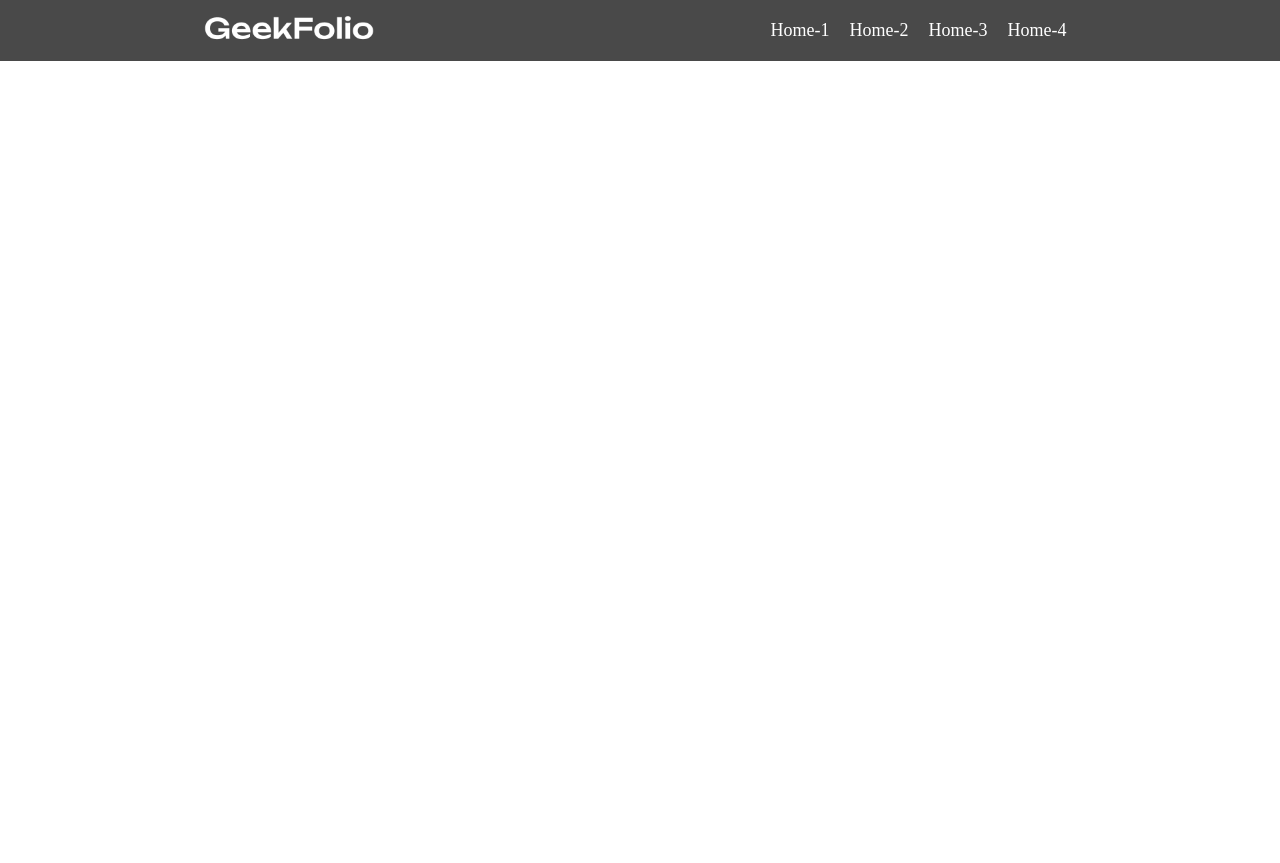
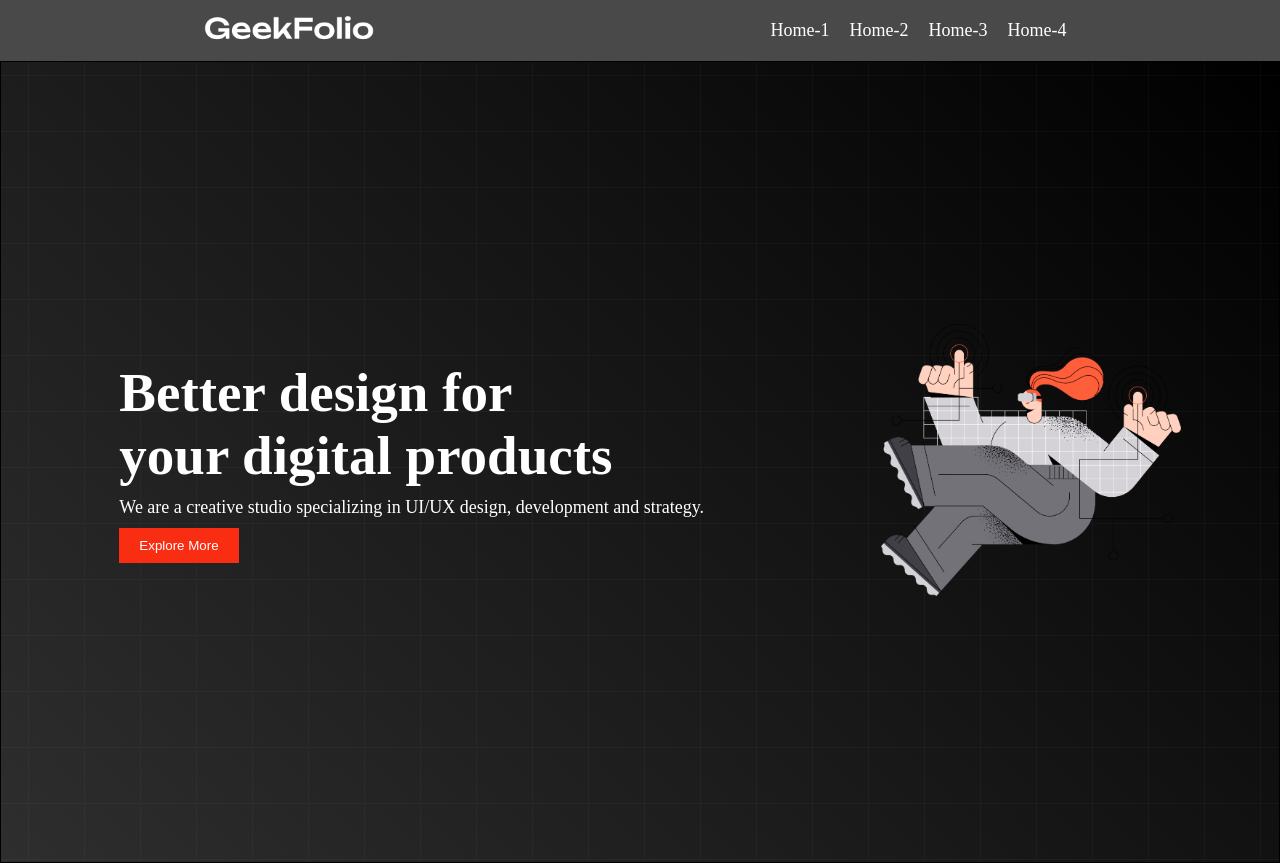
Before and after one commit to rabeya20/test-repo, a plain HTML site: page index.html in a window 1280 px wide. Before the commit the page ends 800 px from the top, so only its background shows below. Drawn offline with Linux system fonts and the light colour scheme.

Commit message:
added 1st section

```diff
--- a/index.html
+++ b/index.html
@@ -28,6 +28,17 @@
     </header>
 
     <main>
+        <section>
+            <div class="banner">
+                <div class="banner-text">
+                    <h1 class="banner-title">Better design for<br>
+                        your digital products</h1>
+                    <p class="banner-description">We are a creative studio specializing in UI/UX design, development and strategy.</p>
+                    <button class="btn">Explore More</button>
+                </div>
+                <div class="banner-img" ><img class="img" src="images/banner.png" alt=""></div>
+            </div>
+        </section>
 
     </main>
     <footer>
--- a/style.css
+++ b/style.css
@@ -25,3 +25,37 @@
     display: flex;
 
 }
+/* main related styles */
+
+.banner {
+    display: flex;
+    justify-content: space-around;
+    align-items: center;
+   height: 100vh;
+    border: 1px solid black;
+    background-image: url('images/background.png'),linear-gradient(45deg,#2e2e2e,#000);
+    color: white;
+
+}
+.banner-text {
+    padding: 0 60px;
+}
+
+.banner-title {
+    font-size: 55px;
+}
+.banner-description {
+    font-size: 18px;
+    padding: 10px 0;
+}
+.btn {
+    padding: 10px 20px;
+    color: white;
+    background-color: rgb(248, 45, 18);
+    border: 0;
+
+}
+.img {
+    width: 300px;
+    padding-right: 40px;
+}
```
